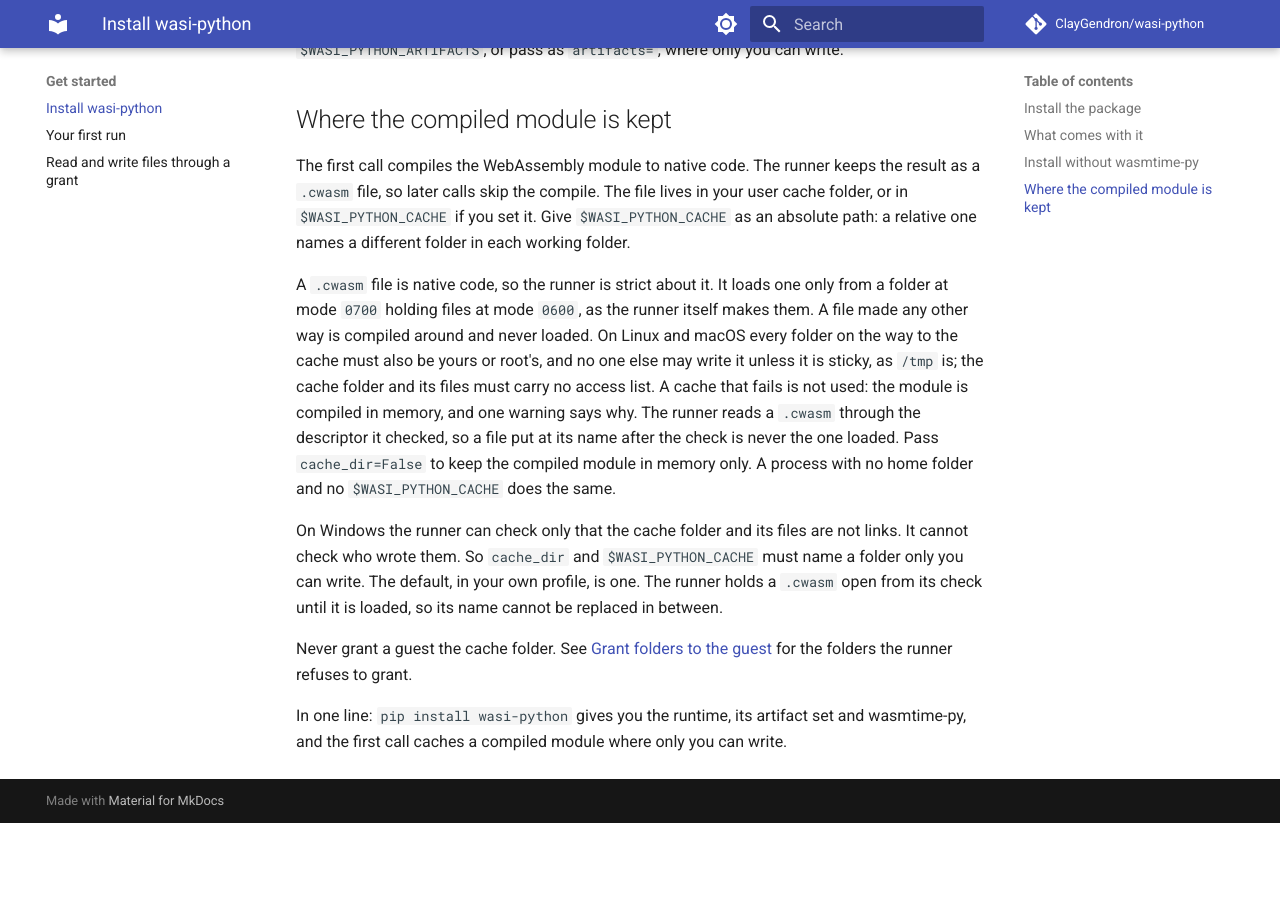
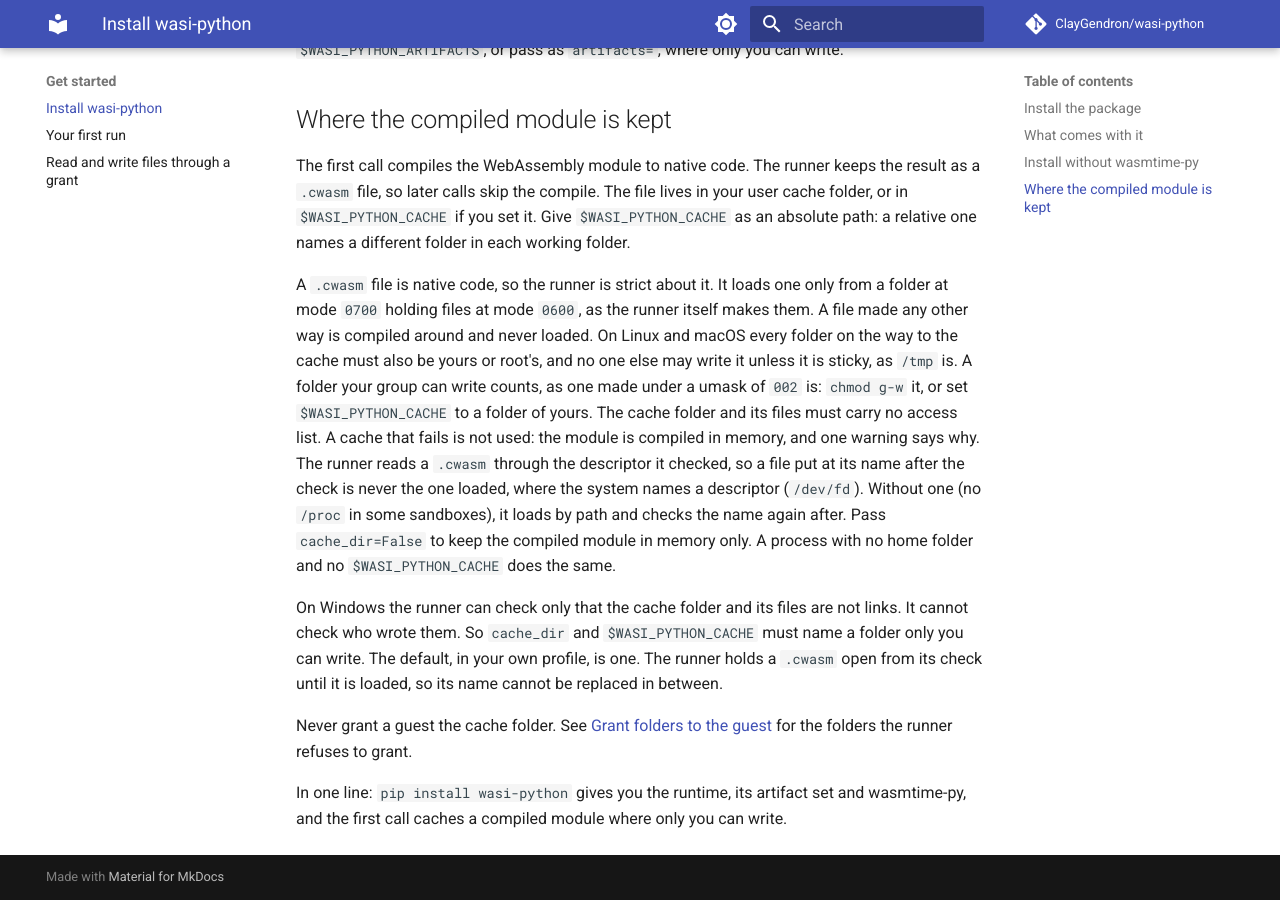
Before and after one commit to ClayGendron/wasi-python, an MkDocs documentation site: the page built from docs/get-started/install.md, in a window 1280 px wide and 900 px high, scrolled down 1768 px. Built offline with MkDocs 1.6.1 and Material for MkDocs 9.7.7, drawn with Linux system fonts in a browser that asks for light colours; comment, search, counter and statistics services are not loaded; before the commit the page ends 2591 px from its top, so only the background shows below that.

Commit message:
135: the review's Lows 4 and 5 in the pages, and the deferred Lows 1 to 3 in the landing notes
Three pages say the swap guarantee holds where the system names a descriptor, and that the
runner otherwise loads by path and checks the name again; the install page says a folder its
group can write is refused. The landing notes name the rebase onto dev, the review's run, and
the three deferred Lows with the reviewer's fix text.

Co-Authored-By: Claude Opus 5.5 <noreply@anthropic.com>
Claude-Session: https://claude.ai/code/session_01FZg7sj9WydizfDe18oakTT

```diff
--- a/docs/get-started/install.md
+++ b/docs/get-started/install.md
@@ -55,7 +55,7 @@ A copy installed with `pip install --target`, or vendored into another project,
 
 The first call compiles the WebAssembly module to native code. The runner keeps the result as a `.cwasm` file, so later calls skip the compile. The file lives in your user cache folder, or in `$WASI_PYTHON_CACHE` if you set it. Give `$WASI_PYTHON_CACHE` as an absolute path: a relative one names a different folder in each working folder.
 
-A `.cwasm` file is native code, so the runner is strict about it. It loads one only from a folder at mode `0700` holding files at mode `0600`, as the runner itself makes them. A file made any other way is compiled around and never loaded. On Linux and macOS every folder on the way to the cache must also be yours or root's, and no one else may write it unless it is sticky, as `/tmp` is; the cache folder and its files must carry no access list. A cache that fails is not used: the module is compiled in memory, and one warning says why. The runner reads a `.cwasm` through the descriptor it checked, so a file put at its name after the check is never the one loaded. Pass `cache_dir=False` to keep the compiled module in memory only. A process with no home folder and no `$WASI_PYTHON_CACHE` does the same.
+A `.cwasm` file is native code, so the runner is strict about it. It loads one only from a folder at mode `0700` holding files at mode `0600`, as the runner itself makes them. A file made any other way is compiled around and never loaded. On Linux and macOS every folder on the way to the cache must also be yours or root's, and no one else may write it unless it is sticky, as `/tmp` is. A folder your group can write counts, as one made under a umask of `002` is: `chmod g-w` it, or set `$WASI_PYTHON_CACHE` to a folder of yours. The cache folder and its files must carry no access list. A cache that fails is not used: the module is compiled in memory, and one warning says why. The runner reads a `.cwasm` through the descriptor it checked, so a file put at its name after the check is never the one loaded, where the system names a descriptor (`/dev/fd`). Without one (no `/proc` in some sandboxes), it loads by path and checks the name again after. Pass `cache_dir=False` to keep the compiled module in memory only. A process with no home folder and no `$WASI_PYTHON_CACHE` does the same.
 
 On Windows the runner can check only that the cache folder and its files are not links. It cannot check who wrote them. So `cache_dir` and `$WASI_PYTHON_CACHE` must name a folder only you can write. The default, in your own profile, is one. The runner holds a `.cwasm` open from its check until it is loaded, so its name cannot be replaced in between.
 
```
Also changed, not shown: README.md (+1 -1 lines), context/specifications/135-the-module-cache-is-read-through-the-descriptor-it-was-checked-by.md (+6 -1 lines), docs/explanation/security-model.md (+1 -1 lines).
